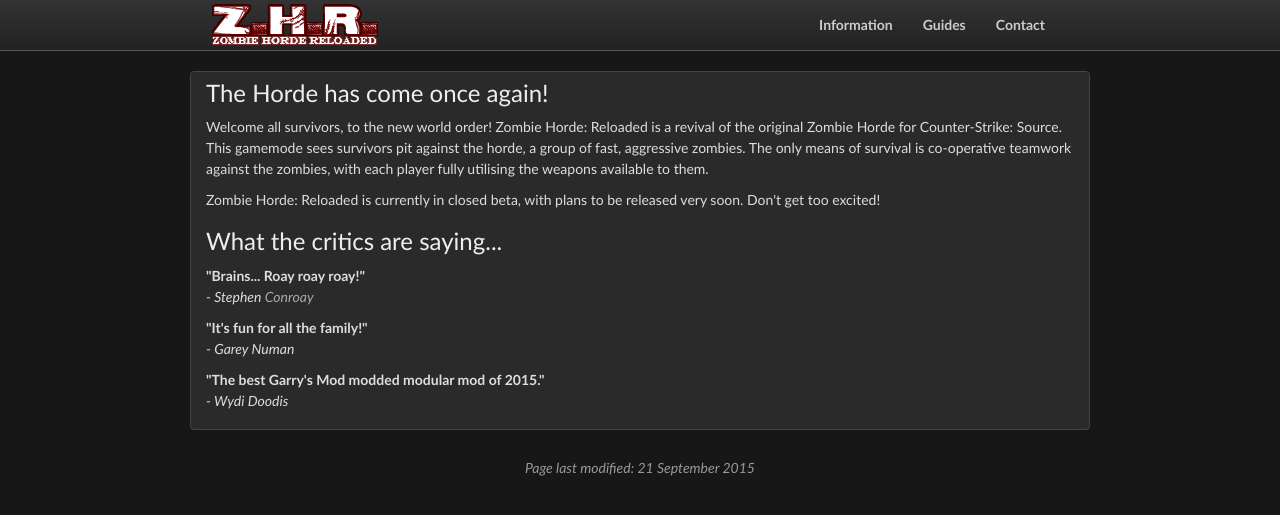
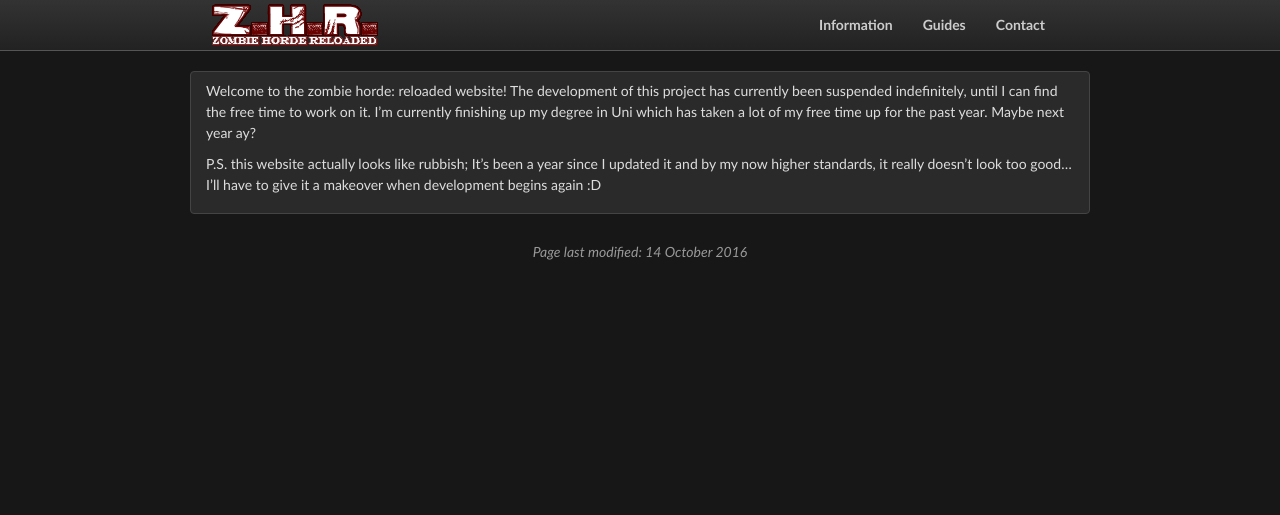
Before and after one commit to ZHReloaded/zhreloaded.github.io, a Jekyll site: the page built from index.md, in a window 1280 px wide. Shown: the top 515 px of the page. Built offline with Jekyll 4.4.1, drawn with Linux system fonts in a browser that asks for light colours; nearby versions of some CDN libraries.

Commit message:
Posted an update that I probably should've done months ago... Gotta keep the sad nerd that stumbles upon this website informed, right?

```diff
--- a/index.md
+++ b/index.md
@@ -1,8 +1,9 @@
 ---
 layout: default
-date: 2015-09-21
+date: 2016-10-14
 ---
 
+<!--
 <h3> The Horde has come once again!</h3>
 <p>Welcome all survivors, to the new world order! Zombie Horde: Reloaded is a revival of the original Zombie Horde for Counter-Strike: Source. This gamemode sees survivors pit against the horde, a group of fast, aggressive zombies. The only means of survival is co-operative teamwork against the zombies, with each player fully utilising the weapons available to them.</p>
 <p>Zombie Horde: Reloaded is currently in closed beta, with plans to be released very soon. Don't get too excited!</p>
@@ -13,3 +14,8 @@
 <p><i>- Garey Numan</i></p>
 <p class="quote">"The best Garry's Mod modded modular mod of 2015."</p>
 <p><i>- Wydi Doodis</i></p>
+-->
+
+Welcome to the zombie horde: reloaded website! The development of this project has currently been suspended indefinitely, until I can find the free time to work on it. I'm currently finishing up my degree in Uni which has taken a lot of my free time up for the past year. Maybe next year ay?
+
+P.S. this website actually looks like rubbish; It's been a year since I updated it and by my now higher standards, it really doesn't look too good... I'll have to give it a makeover when development begins again :D
```
Also changed, not shown: 1 other file.
